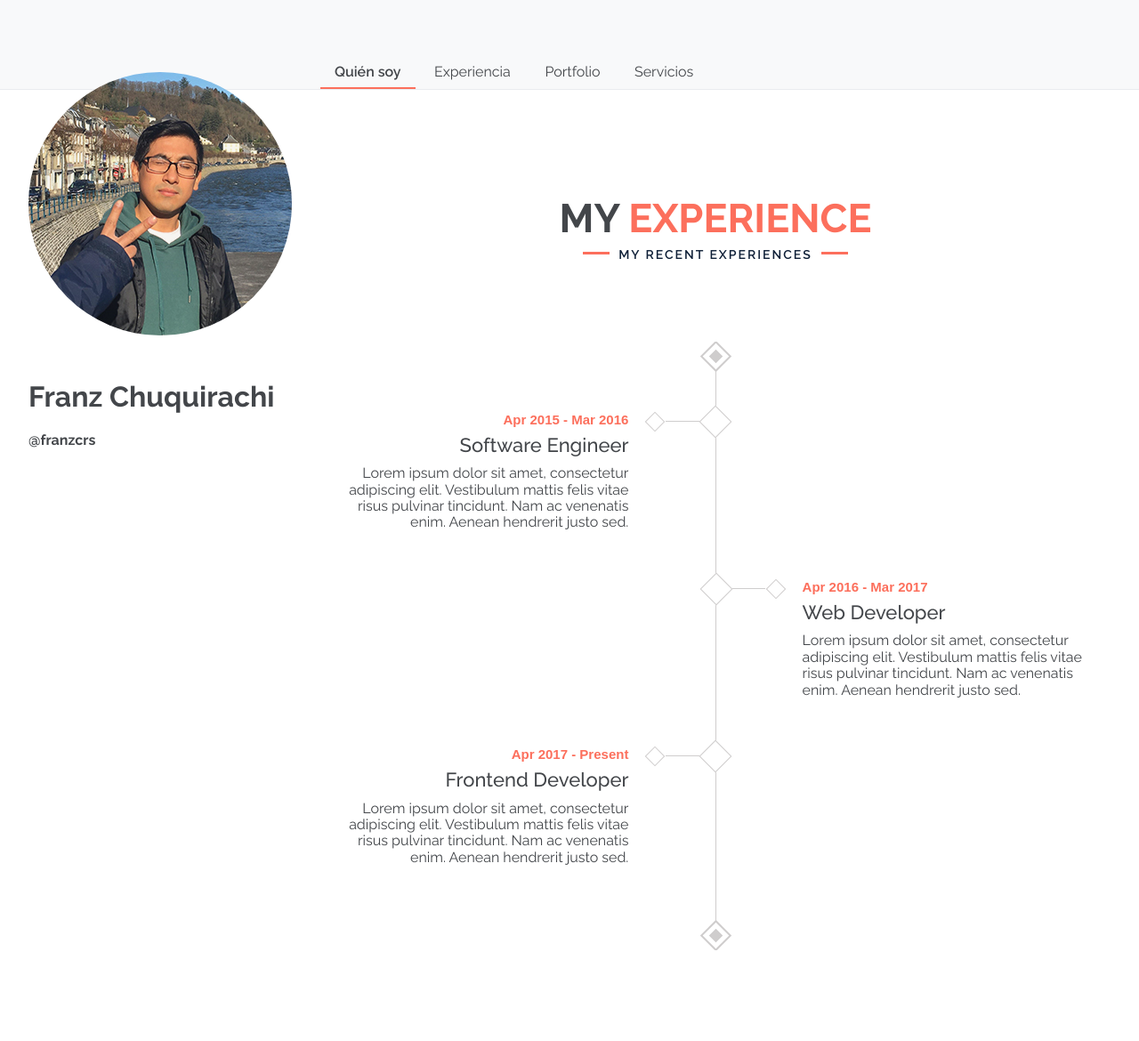
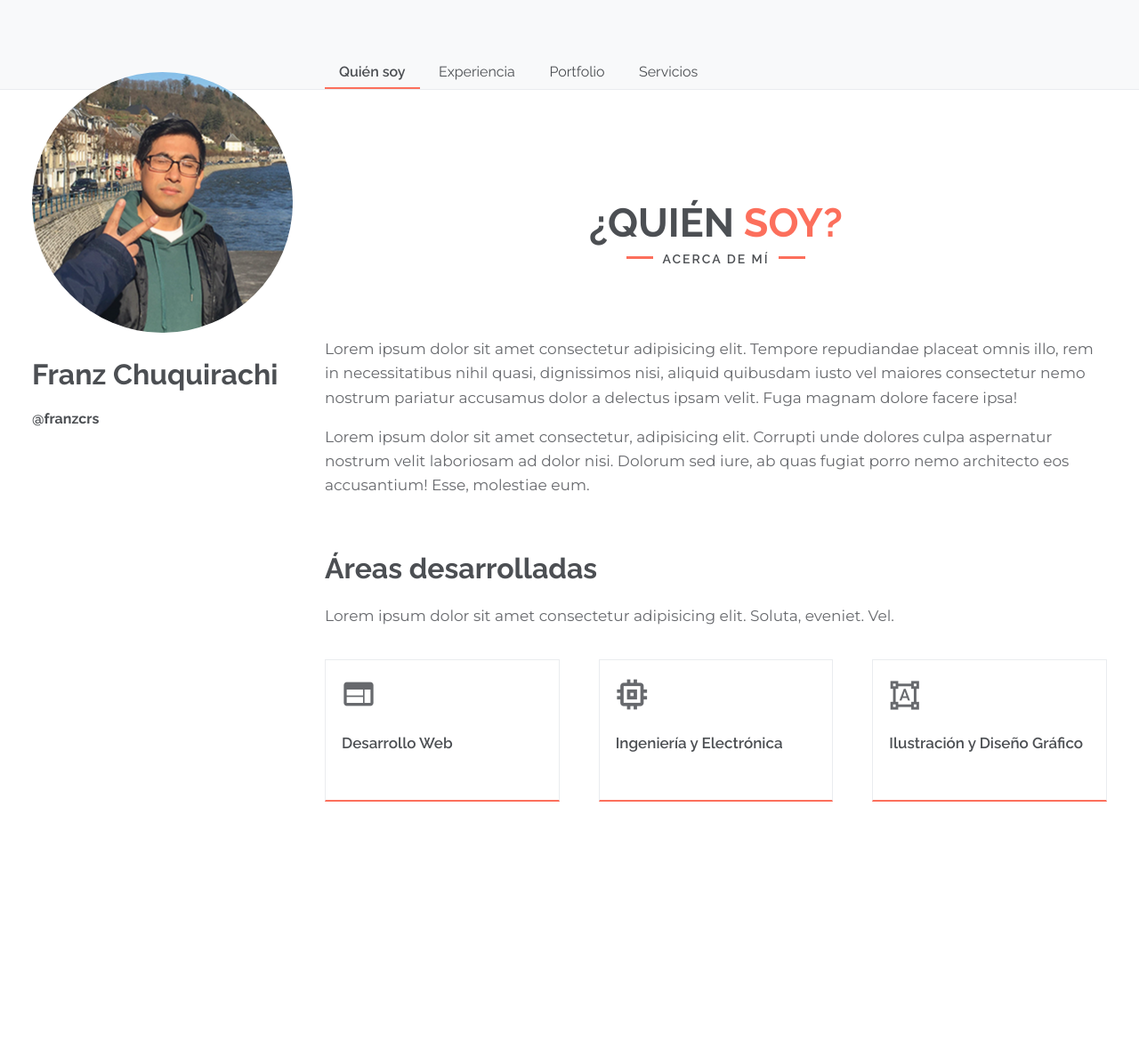
Before and after one commit to franzcrs/myWebPage, a website built with Parcel: page index.html in a window 1280 px wide. Shown: the whole page at 89% size. Before the commit the page ends 1098 px from the top, so only its background shows below. Built offline with nearby package versions, Linux system fonts and the light colour scheme.

Commit message:
Paragraphs, Subtitle and Item boxes added

```diff
--- a/css/main.css
+++ b/css/main.css
@@ -17,7 +17,8 @@
 
 html {
     background-color: #fff;
-    color: #43464a;
+    /* color: #43464a; */
+    color: #4c4f53;
     font-size: 1em;
     line-height: 1.4;
     font-family: 'Raleway', sans-serif;
@@ -99,6 +100,19 @@ textarea {
    Author's custom styles
    ========================================================================== */
 
+p {
+    font-family: 'Montserrat', sans-serif;
+    font-size: 17px;
+    font-weight: 400;
+    line-height: 1.6;
+    /* color: #43464ad6; */
+    color: #4c4f53d9;
+}
+
+p.last {
+    margin-bottom: 7%;
+}
+
 :root {
     --total-sections: 4;
 }
@@ -116,7 +130,8 @@ textarea {
     box-sizing: border-box;
     width: 100%;
     max-width: 1280px;
-    padding: 0 32px;
+    padding: 0 36px;
+    /*padding: 0 32px;*/
     margin: 0 auto;
     display: flex;
     flex-direction: row;
@@ -125,15 +140,18 @@ textarea {
 
 .centeredContent>div {
     box-sizing: content-box;
-    padding: 0 16px;
+    padding: 0 18px;
+    /*padding: 0 16px;*/
 }
 
 .centeredContent>div:first-child {
-    margin-left: -16px;
+    margin-left: -18px;
+    /*margin-left: -16px;*/
 }
 
 .centeredContent>div:last-child {
-    margin-right: -16px;
+    margin-right: -18px;
+    /*margin-right: -16px;*/
 }
 
 .sideCol {
@@ -180,7 +198,8 @@ textarea {
     background-image: url("../img1.jpg");
     background-position: center center;
     border-radius: 50%;
-    filter: contrast(90%) saturate(110%) sepia(5%);
+    /* filter: contrast(90%) saturate(110%) sepia(5%); */
+    filter: contrast(90%) saturate(110%) sepia(10%) brightness(1.01);
     background-size: auto;
 }
 
@@ -199,7 +218,8 @@ textarea {
 }
 
 .titleBlock {
-    padding: 10% 0;
+    /* margin: 10% 0; */
+    margin: 10% 0 9%;
 }
 
 h1,
@@ -218,22 +238,29 @@ h6 {
 }
 
 .section {
-    padding: 30px 0 !important;
+    /* padding: 30px 0; */
+    padding: 36px 0;
     width: 100%;
+}
+
+.main-title {
+    text-align: center;
+    text-transform: uppercase;
+}
+
+.main-title span {
+    color: #FC6F5C;
 }
 
 .main-title h4 {
     font-size: 45px;
-    text-transform: uppercase;
     margin-bottom: 5px;
     font-weight: 700;
 }
 
 .main-title h6 {
-    color: #0E1F37;
     font-size: 14px;
     font-weight: 600;
-    text-transform: uppercase;
     letter-spacing: 2px;
     display: inline-block;
     padding: 0 15px;
@@ -258,22 +285,9 @@ h6 {
     right: -25px;
 }
 
-.main-title {
-    position: relative;
-    text-align: center;
-}
-
-.main-title span {
-    color: #FC6F5C;
-    font-weight: 700;
-}
-
 @media screen and (max-width: 768px) {
     .main-title h4 {
         font-size: 35px;
-        text-transform: uppercase;
-        margin-bottom: 5px;
-        font-weight: 700;
     }
     .main-title h6 {
         font-size: 12px;
@@ -281,15 +295,61 @@ h6 {
 }
 
 @media screen and (max-width: 414px) {
-    .main-title h4 {
-        font-size: 35px;
-    }
     .main-title h6:before {
         display: none;
     }
     .main-title h6:after {
         display: none;
     }
+}
+
+.subtitleBlock {
+    padding-bottom: 0px;
+}
+
+.boxesRow {
+    display: flex;
+    justify-content: space-between;
+    padding: 18px 0px;
+}
+
+.boxesRow .box {
+    display: flex;
+    flex-direction: column;
+    box-sizing: border-box;
+    height: 160px;
+    width: 30%;
+    padding: 18px;
+    text-align: left;
+    border: 0.5px solid #eaecef;
+    border-bottom: 2px solid #fc6f5c;
+}
+
+.boxesRow .box div {
+    height: 50%;
+    font-size: 17px;
+    font-weight: 600;
+    line-height: 1.7;
+}
+
+.material-icons.myIcon {
+    color: #4c4f53d9;
+}
+
+.material-icons.style1 {
+    font-size: 40px;
+    margin-left: -1px;
+}
+
+.material-icons.style2 {
+    font-size: 45px;
+    margin-left: -4px;
+    margin-top: -2.4px;
+}
+
+.material-icons.style3 {
+    font-size: 35px;
+    margin-top: 4px;
 }
 
 .main-timeline {
@@ -426,7 +486,6 @@ h6 {
     font-weight: 600;
     color: #fc6f5c;
     margin: 0 0 8px;
-    font-family: sans-serif;
     transition: all 0.3s ease 0s;
 }
 
@@ -448,6 +507,7 @@ h6 {
 
 .main-timeline .description {
     margin-top: 8px;
+    font-size: 1em;
 }
 
 .main-timeline .timeline:nth-child(2n),
--- a/index.html
+++ b/index.html
@@ -21,6 +21,8 @@
     <link rel="stylesheet" href="css/main.css">
     <link rel="preconnect" href="https://fonts.gstatic.com">
     <link href="https://fonts.googleapis.com/css2?family=Raleway:ital,wght@0,100;0,200;0,300;0,400;0,500;0,600;0,700;0,800;0,900;1,100;1,200;1,300;1,400;1,500;1,600;1,700;1,800;1,900" rel="stylesheet">
+    <link href="https://fonts.googleapis.com/css2?family=Montserrat:ital,wght@0,100;0,200;0,300;0,400;0,500;0,600;0,700;0,800;0,900;1,100;1,200;1,300;1,400;1,500;1,600;1,700;1,800;1,900" rel="stylesheet">
+    <link href="https://fonts.googleapis.com/icon?family=Material+Icons" rel="stylesheet">
 
     <meta name="theme-color" content="#fafafa">
 </head>
@@ -54,11 +56,35 @@
         <div class="mainCol">
             <div class="sectionsGrid">
                 <div class="section">
-                    <div class="titleBlock">
-                        <div class="main-title">
-                            <h4>My <span>Experience</span></h4>
-                            <h6>My Recent Experiences</h6>
+                    <div class="titleBlock main-title">
+                        <h4>¿Quién <span>Soy?</span></h4>
+                        <h6>Acerca de mí</h6>
+                    </div>
+                    <p>Lorem ipsum dolor sit amet consectetur adipisicing elit. Tempore repudiandae placeat omnis illo, rem in necessitatibus nihil quasi, dignissimos nisi, aliquid quibusdam iusto vel maiores consectetur nemo nostrum pariatur accusamus dolor
+                        a delectus ipsam velit. Fuga magnam dolore facere ipsa!
+                    </p>
+                    <p class="last">Lorem ipsum dolor sit amet consectetur, adipisicing elit. Corrupti unde dolores culpa aspernatur nostrum velit laboriosam ad dolor nisi. Dolorum sed iure, ab quas fugiat porro nemo architecto eos accusantium! Esse, molestiae eum.</p>
+                    <h1 class="subtitleBlock">Áreas desarrolladas</h1>
+                    <p>Lorem ipsum dolor sit amet consectetur adipisicing elit. Soluta, eveniet. Vel.</p>
+                    <div class="boxesRow">
+                        <div class="box">
+                            <div><span class="material-icons myIcon style1">web</span></div>
+                            <div>Desarrollo Web</div>
                         </div>
+                        <div class="box">
+                            <div><span class="material-icons myIcon style2">memory</span></div>
+                            <div>Ingeniería y Electrónica</div>
+                        </div>
+                        <div class="box">
+                            <div><span class="material-icons myIcon style3">format_shapes</span></div>
+                            <div>Ilustración y Diseño Gráfico</div>
+                        </div>
+                    </div>
+                </div>
+                <div class="section">
+                    <div class="titleBlock main-title">
+                        <h4>Mi <span>Experiencia</span></h4>
+                        <h6>Experiencia reciente</h6>
                     </div>
                     <div class="main-timeline">
                         <div class="timeline">
@@ -95,7 +121,6 @@
                 </div>
                 <div class="section">Hola</div>
                 <div class="section">Hola</div>
-                <div class="section">Hola</div>
             </div>
         </div>
     </div>
```
